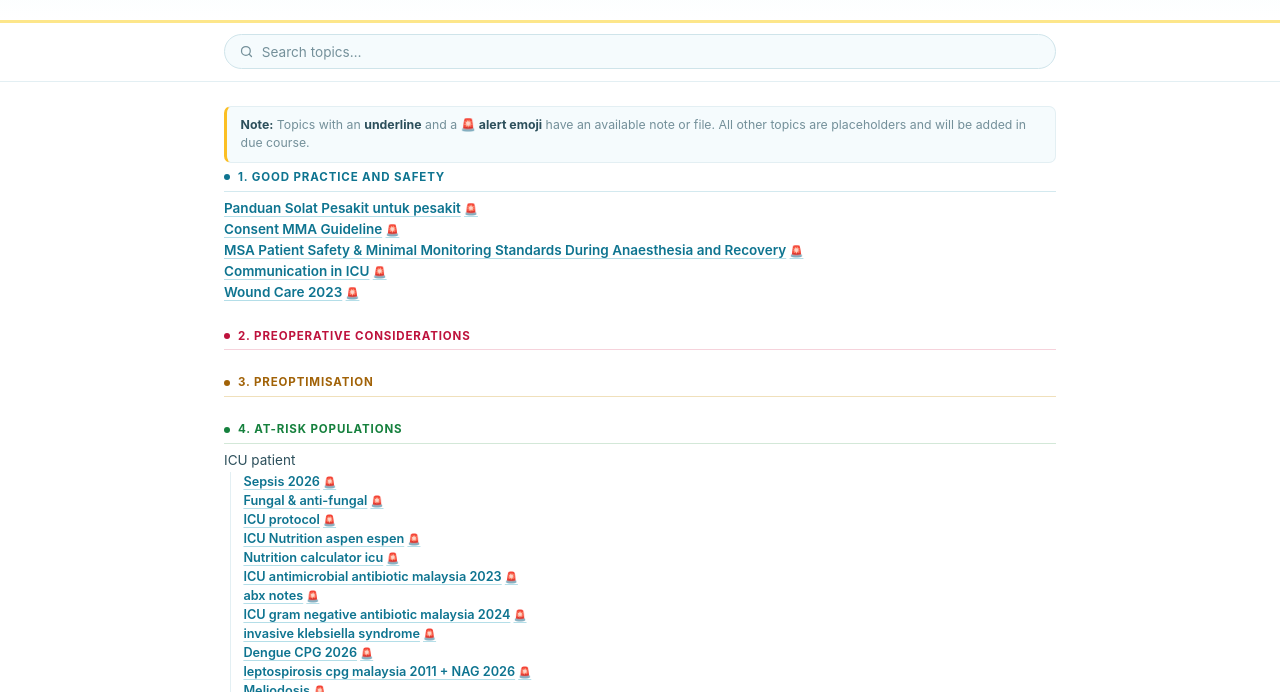
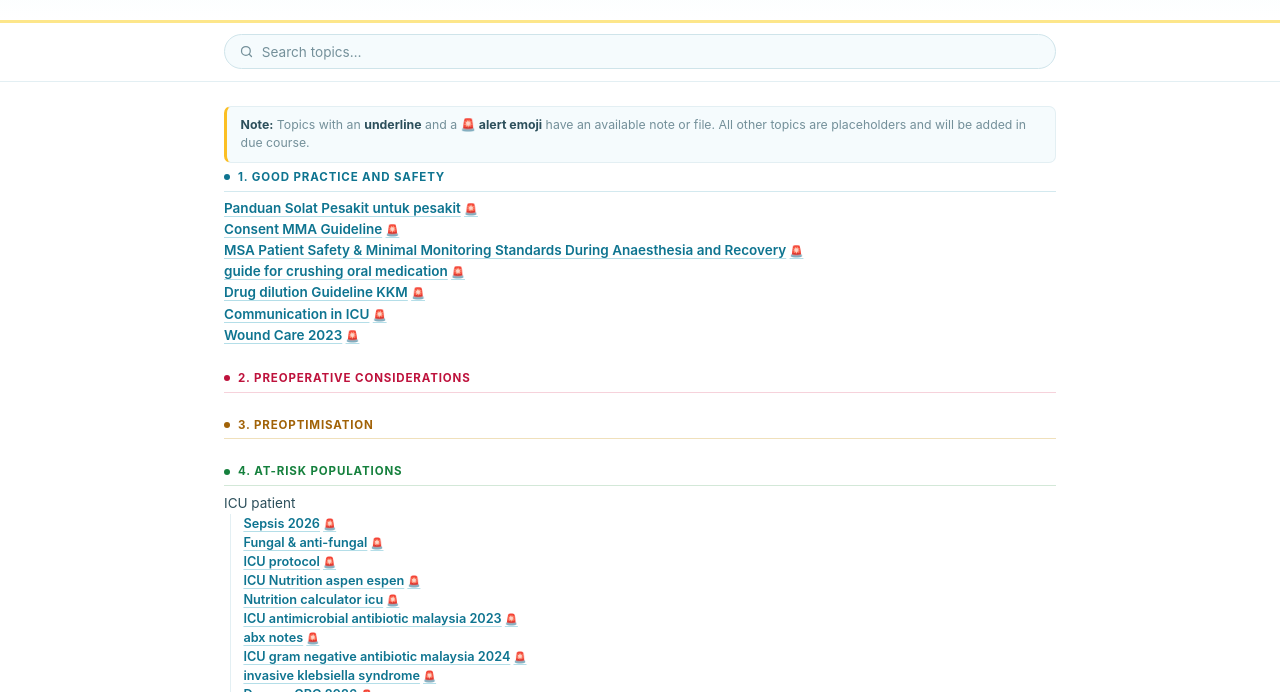
Before and after one commit to afifazzeri/anaes_note, a plain HTML site: page index.html in a window 1280 px wide. Shown: the part 108-800 px from the top of the page. Drawn offline with Linux system fonts and the light colour scheme.

Commit message:
Update index.html

```diff
--- a/index.html
+++ b/index.html
@@ -385,6 +385,8 @@
     <li><a href="panduan_solat_pesakit/index.html" class="has-file">Panduan Solat Pesakit untuk pesakit</a></li>
     <li><a href="consent_mma/index.html" class="has-file">Consent MMA Guideline</a></li>
     <li><a href="msa_patient_safety/index.html" class="has-file">MSA Patient Safety & Minimal Monitoring Standards During Anaesthesia and Recovery</a></li>
+<li><a href="crush_drug/index.html" class="has-file"> guide for crushing oral medication</a></li>
+<li><a href="dilution_drug_kkm/index.html" class="has-file"> Drug dilution Guideline KKM</a></li>
    <li><a href="icu_communication/index.html" class="has-file">Communication in ICU</a></li>
 <li><a href="wound_care/index.html" class="has-file">Wound Care 2023</a></li>
 
```
